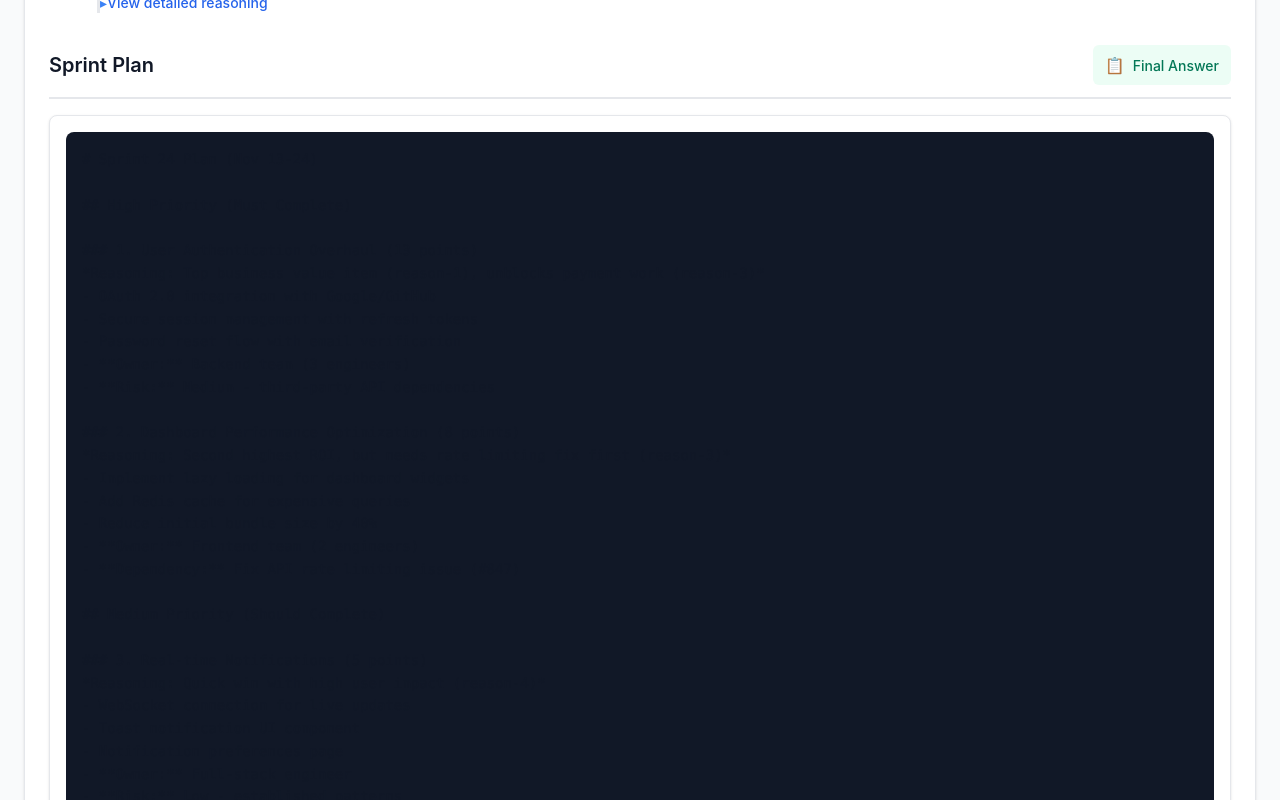
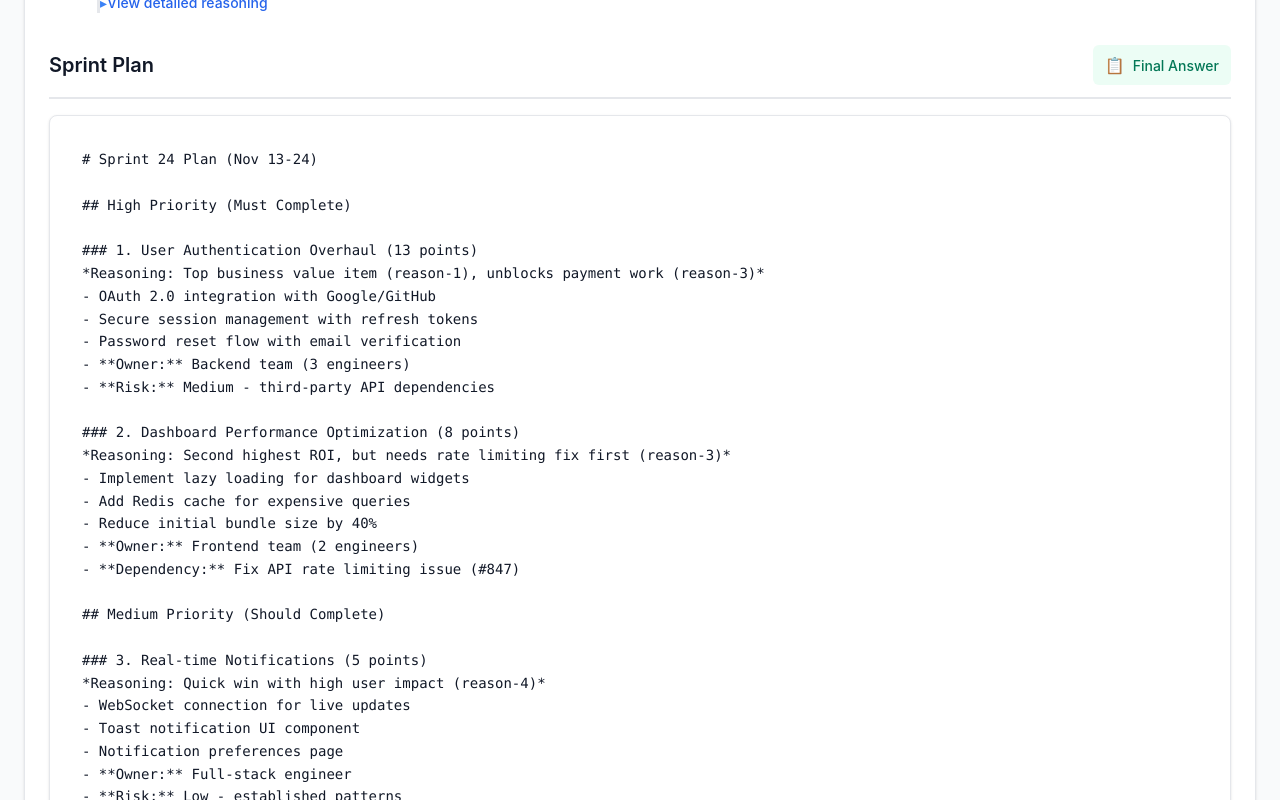
Before and after one commit to vibeacademy/streaming-patterns, a React (Vite) app: page /patterns/chain-of-reasoning in a window 1280 px wide. Shown: the part 880-1680 px from the top of the page. Built offline with nearby package versions, Linux system fonts and the light colour scheme.

Commit message:
[#47] Fix answer text background transparency for theming compatibility

```diff
--- a/src/patterns/chain-of-reasoning/ChainOfReasoningDemo.module.css
+++ b/src/patterns/chain-of-reasoning/ChainOfReasoningDemo.module.css
@@ -238,6 +238,7 @@
   font-size: var(--font-size-sm);
   line-height: var(--line-height-relaxed);
   color: var(--color-text-primary);
+  background: transparent;
   white-space: pre-wrap;
   overflow-x: auto;
 }
```
